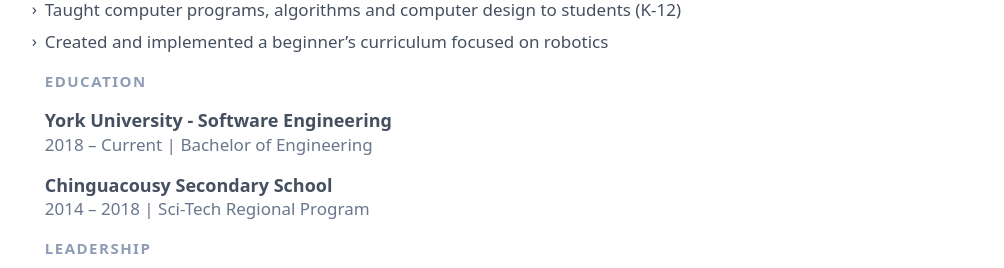
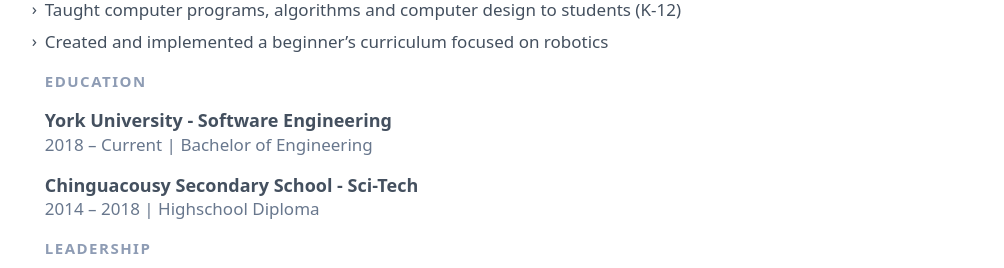
Before and after one commit to ReubenMathew/resume-portfolio, a Vue app: page / in a window 1280 px wide. Shown: the part 684-952 px from the top of the page, without its empty margins (128-1132 px from the left). Built offline with nearby package versions, Linux system fonts and the light colour scheme.

Commit message:
education layer 2 components complete

```diff
--- a/src/App.vue
+++ b/src/App.vue
@@ -31,8 +31,8 @@
 
 import Name from './components/Name'
 import About from './components/About'
-import Experience from './components/Experience'
-import Education from './components/Education'
+import Experience from './components/Experience/Experience'
+import Education from './components/Education/Education'
 import Leadership from './components/Leadership'
 import Projects from './components/Projects'
 import Contact from './components/Contact'
--- a/src/components/Education.vue
+++ /dev/null
@@ -1,34 +0,0 @@
-<template>
-    <div>
-        <!-- To keep in the same column -->
-        <div class="break-inside-avoid">
-
-        <h2 class="mb-4 font-bold tracking-widest text-sm2 text-gray-550 print:font-normal">
-            EDUCATION
-        </h2>
-
-        <section class="mb-4 break-inside-avoid">
-            <header>
-            <h3 class="text-lg font-semibold text-gray-700 leading-snugish">
-                York University - Software Engineering
-            </h3>
-            <p class="leading-normal text-md text-gray-650">
-                2018 – Current | Bachelor of Engineering
-            </p>
-            </header>
-        </section>
-
-        </div>
-
-        <section class="mb-4 break-inside-avoid">
-        <header>
-            <h3 class="text-lg font-semibold text-gray-700 leading-snugish">
-            Chinguacousy Secondary School
-            </h3>
-            <p class="leading-normal text-md text-gray-650">
-            2014 – 2018 | Sci-Tech Regional Program
-            </p>
-        </header>
-        </section>
-    </div>
-</template>
--- /dev/null
+++ b/src/components/Education/Education.vue
@@ -0,0 +1,42 @@
+<template>
+    <div>
+        <div v-if="schools">
+            <h2 class="mb-4 font-bold tracking-widest text-sm2 text-gray-550 print:font-normal">
+                EDUCATION
+            </h2>
+
+            <div v-for="school in schools" v-bind:key="school">
+                <EducationCard :school="school"/>
+            </div>
+        </div>
+
+    </div>
+</template>
+
+<script>
+import EducationCard from './EducationCard'
+
+export default {
+    components : {
+        EducationCard,
+    },
+    data: () => ({
+        schools: [
+            {
+                name: 'York University',
+                program: 'Software Engineering',
+                from: '2018',
+                to: 'Current',
+                degree: 'Bachelor of Engineering'
+            },
+            {
+                name: 'Chinguacousy Secondary School',
+                program: 'Sci-Tech',
+                from: '2014',
+                to: '2018',
+                degree: 'Highschool Diploma'
+            }
+        ]
+    })
+}
+</script>
--- /dev/null
+++ b/src/components/Education/EducationCard.vue
@@ -0,0 +1,20 @@
+<template>
+    <section class="mb-4 break-inside-avoid">
+        <header>
+        <h3 class="text-lg font-semibold text-gray-700 leading-snugish">
+            {{school.name}} - {{school.program}}
+        </h3>
+        <p class="leading-normal text-md text-gray-650">
+            {{school.from}} – {{school.to}} | {{school.degree}}
+        </p>
+        </header>
+    </section>
+</template>
+
+<script>
+
+
+export default {
+    props: ['school']
+}
+</script>
```
Also changed, not shown: src/components/Experience/Experience.vue (renamed from src/components/Experience.vue).
